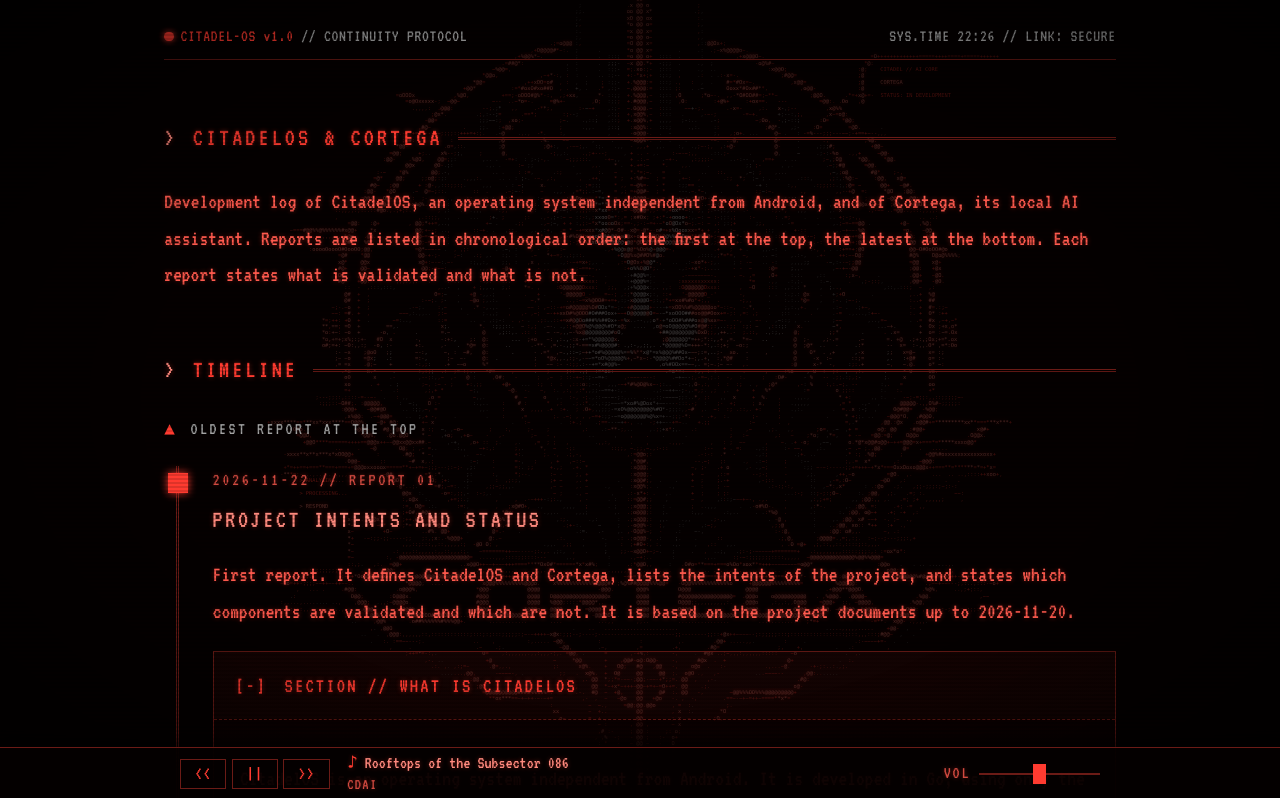
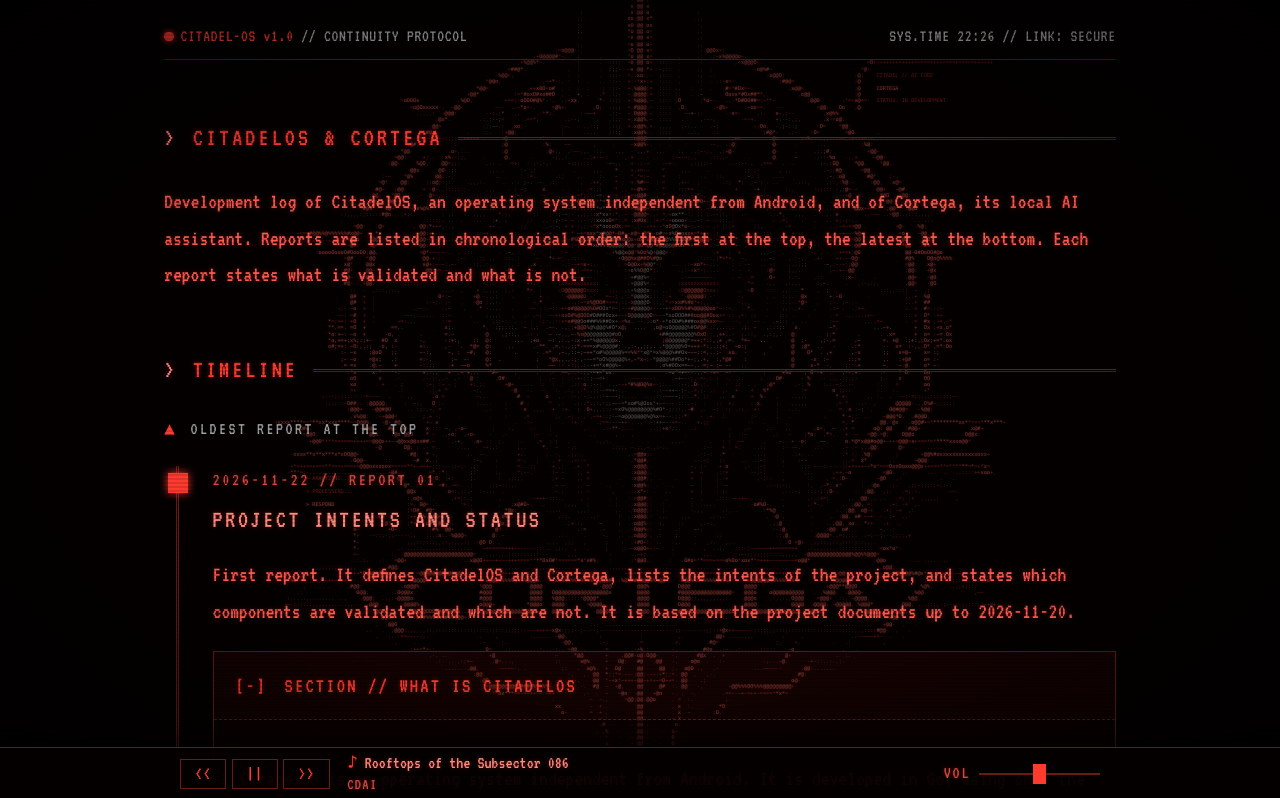
Before and after one commit to The-Citadel-Mainframe/citadel-website, a plain HTML site: page citadelos.html in a window 1280 px wide. Shown: the top 798 px of the page. Drawn offline with Linux system fonts and the light colour scheme.

Commit message:
Add files via upload

```diff
--- a/css/citadelos.css
+++ b/css/citadelos.css
@@ -1,7 +1,7 @@
 /* CitadelOS page: Cortega portrait + development timeline. Extends terminal.css. */
 
 /* Cortega ASCII portrait: full-page animated background */
-.cortega-bg{position:fixed;inset:0;z-index:0;display:flex;align-items:center;justify-content:center;overflow:hidden;pointer-events:none;opacity:.3;user-select:none;-webkit-user-select:none}
+.cortega-bg{position:fixed;inset:0;z-index:0;display:flex;align-items:center;justify-content:center;overflow:hidden;pointer-events:none;opacity:.42;user-select:none;-webkit-user-select:none}
 pre.cortega{margin:0;text-align:left;text-shadow:none;flex:none}
 pre.cortega .cr{white-space:pre}
 pre.cortega .cr::after{content:" "}
@@ -14,7 +14,7 @@ pre.cortega .c6{color:var(--hi);text-shadow:0 0 5px rgba(255,59,48,.9)}
 body[data-page="citadelos"] .screen{position:relative;z-index:1}
 body[data-page="citadelos"] .panel{background:linear-gradient(180deg,rgba(255,59,48,.06),rgba(5,0,0,.6))}
 body[data-page="citadelos"] .timeline .folder-body{background:rgba(5,0,0,.35)}
-@media (max-width:700px){.cortega-bg{opacity:.24}}
+@media (max-width:700px){.cortega-bg{opacity:.34}}
 @media (prefers-reduced-motion:no-preference){
   pre.cortega{animation:cflick 7s infinite steps(1)}
   @keyframes cflick{0%,91%,100%{opacity:1}92%{opacity:.86}93%{opacity:1}96%{opacity:.93}97%{opacity:1}}
--- a/js/cortega.js
+++ b/js/cortega.js
@@ -97,7 +97,9 @@
   for(y = 0; y < ROWS; y++) draw(y);
 
   /* ---- sizing: fit the grid to the container, keep cells 1:2 ---- */
-  var cw = 4, chh = 8, ratio = 0.6;
+  /* The grid is laid out at a normal font size (NAT px) and shrunk with a CSS
+     scale, so mobile font boosting / minimum font size cannot enlarge it. */
+  var NAT = 12, cw = 4, chh = 8, ncw = 7, ratio = 0.6, scale = 1;
   function measure(){
     var t = document.createElement("span"); t.textContent = "MMMMMMMMMM";
     var keep = pre.innerHTML; pre.innerHTML = ""; pre.style.fontSize = "100px"; pre.style.lineHeight = "normal";
@@ -107,9 +109,16 @@
   }
   function fit(){
     var W = window.innerWidth || 800, H = window.innerHeight || 600;
-    var fs = Math.min(W / (COLS * ratio), H / (ROWS * 2 * ratio)) * 1.06;
-    cw = fs * ratio; chh = cw * 2;
-    pre.style.fontSize = fs + "px"; pre.style.lineHeight = chh + "px"; pre.style.width = (COLS * cw) + "px";
+    ncw = NAT * ratio;
+    var natW = COLS * ncw, natH = ROWS * ncw * 2;
+    scale = Math.min(W / natW, H / natH) * 1.04;
+    pre.style.webkitTextSizeAdjust = "none"; pre.style.textSizeAdjust = "none";
+    pre.style.fontSize = NAT + "px"; pre.style.lineHeight = (ncw * 2) + "px";
+    pre.style.width = natW + "px"; pre.style.height = natH + "px";
+    pre.style.position = "absolute"; pre.style.left = "50%"; pre.style.top = "50%";
+    pre.style.transformOrigin = "50% 50%";
+    pre.style.transform = "translate(-50%,-50%) scale(" + scale + ")";
+    cw = ncw * scale; chh = cw * 2;
   }
   measure(); fit();
   window.addEventListener("resize", fit);
@@ -179,7 +188,7 @@
   function glitch(){
     var n = 1 + Math.floor(Math.random() * 3), picked = [];
     for(var i = 0; i < n; i++){
-      var y = 12 + Math.floor(Math.random() * (ROWS - 30)), off = (Math.random() < 0.5 ? -1 : 1) * (1 + Math.floor(Math.random() * 3)) * cw;
+      var y = 12 + Math.floor(Math.random() * (ROWS - 30)), off = (Math.random() < 0.5 ? -1 : 1) * (1 + Math.floor(Math.random() * 3)) * ncw;
       rowEls[y].style.transform = "translateX(" + off + "px)"; picked.push(y);
     }
     setTimeout(function(){ picked.forEach(function(y){ rowEls[y].style.transform = ""; }); }, 90 + Math.random() * 90);
```
